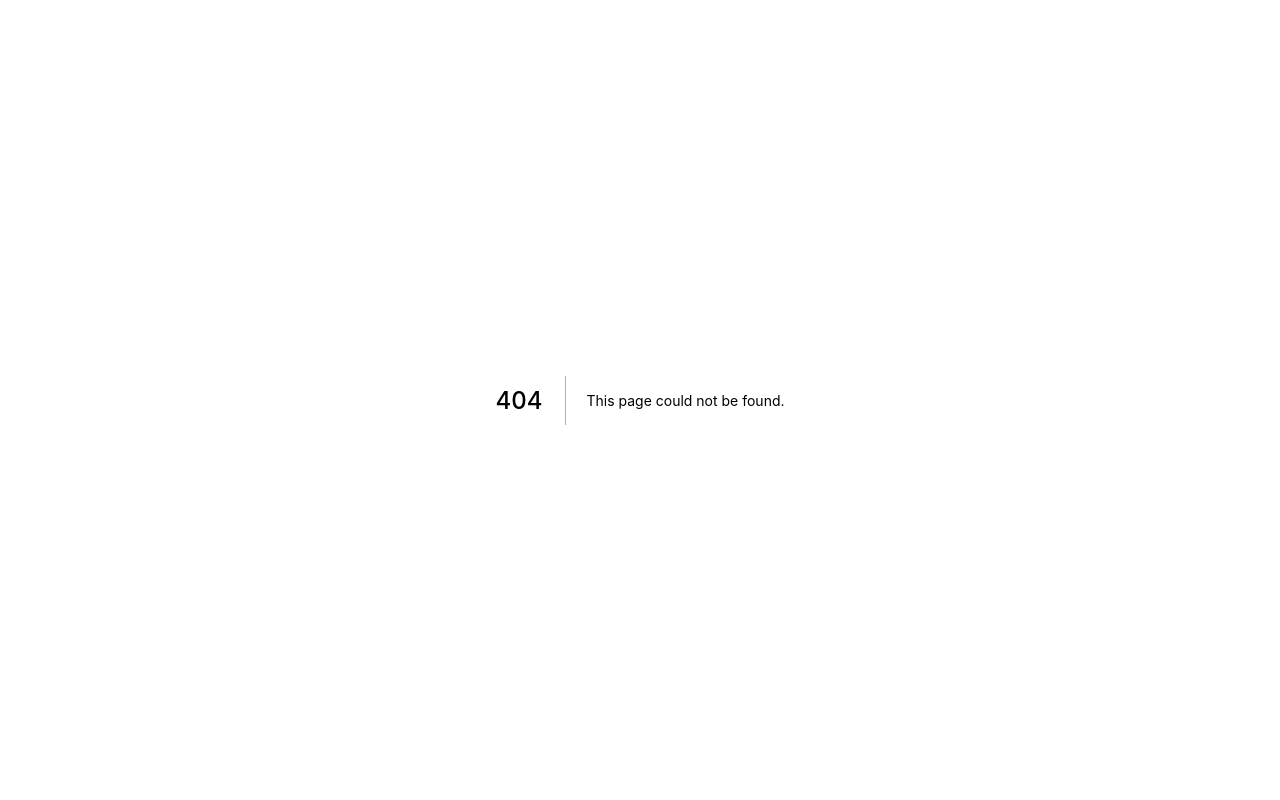
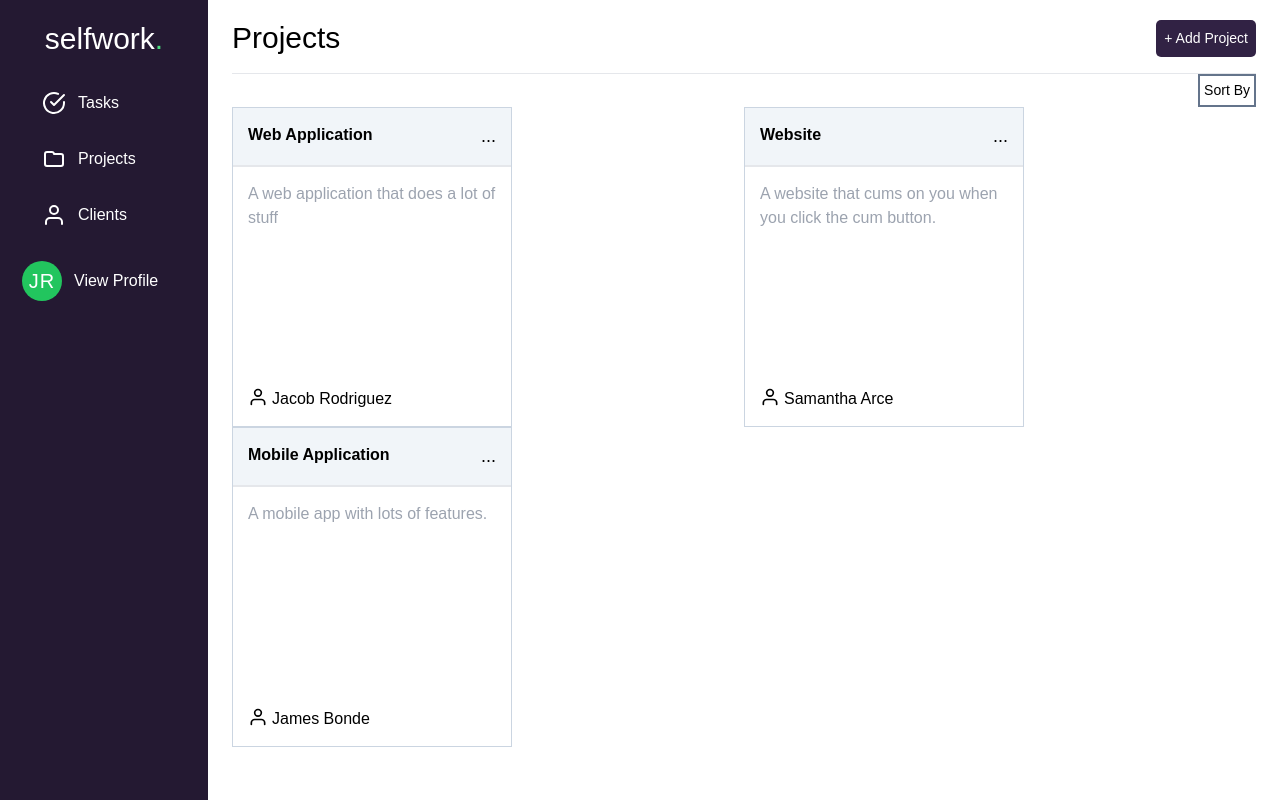
Before and after one commit to jacobrdz77/project-mgmt-nextjs-ts, a Next.js app: page /projects in a window 1280 px wide. Before the commit this address had no page. Built offline with nearby package versions, Linux system fonts and the light colour scheme.

Commit message:
Started on Projects UI and created UI components for the Project Page. Not finished with Page.

```diff
--- a/components/Layout/Layout.tsx
+++ b/components/Layout/Layout.tsx
@@ -7,9 +7,9 @@ type LayoutProps = {
 
 const Layout: React.FC<LayoutProps> = ({ children }) => {
   return (
-    <div className="flex flex-row">
+    <div className="w-full flex flex-row">
       <NavBar />
-      <main>{children}</main>
+      <main className="grow">{children}</main>
     </div>
   );
 };
--- a/components/Layout/NavBar.tsx
+++ b/components/Layout/NavBar.tsx
@@ -6,8 +6,8 @@ import Avatar from "./Avatar";
 
 const NavBar: React.FC = () => {
   return (
-    <nav className="bg-primary sticky top-0 left-0 w-[208px] h-screen m-0 text-center text-white">
-      <div className="h-full relative">
+    <nav className="grow-0 sticky top-0 left-0 w-[208px] h-screen m-0 text-center bg-primary  text-white">
+      <div>
         {/* LOGO */}
         <div className="mt-4 mb-5 mx-auto text-[30px]">
           selfwork<span className="text-green-400">.</span>
@@ -80,7 +80,7 @@ const NavBar: React.FC = () => {
           </div>
         </div>
         {/* User Profile */}
-        <div className="w-full mt-[620px]">
+        <div className="w-full mt-3">
           <div className="w-[164px] flex items-center justify-start mx-auto">
             <Avatar userName={"Jacob Rodriguez"} />
             <a href="/profile" className="ml-3 hover:underline">
--- /dev/null
+++ b/components/ProjectCard.tsx
@@ -0,0 +1,51 @@
+import React from "react";
+
+const ProjectCard: React.FC<{
+  title: string;
+  description: string;
+  projectId: string;
+  clientName: string;
+}> = ({ title, description, projectId, clientName }) => {
+  return (
+    <div className="flex flex-col min-w-[280px] max-w-[280px] min-h-[320px] max-h-[360px] border border-slate-300">
+      {/* Header */}
+      <div className="flex justify-between p-[15px] bg-slate-100 border-b-2">
+        <a
+          href={`/projects/${projectId}`}
+          className="font-semibold hover:underline"
+        >
+          {title}
+        </a>
+        <span className="text-[18px] hover:cursor-pointer">...</span>
+      </div>
+
+      {/* Info */}
+      <div className="grow p-[15px] flex flex-col">
+        <div></div>
+        {/* Description */}
+        <div className="grow text-gray-400">{description}</div>
+        {/* Footer */}
+        <div className="flex align-middle">
+          <svg
+            xmlns="http://www.w3.org/2000/svg"
+            width="20"
+            height="20"
+            viewBox="0 0 24 24"
+            fill="none"
+            stroke="currentColor"
+            strokeWidth="2"
+            strokeLinecap="round"
+            strokeLinejoin="round"
+            className="feather feather-user"
+          >
+            <path d="M20 21v-2a4 4 0 0 0-4-4H8a4 4 0 0 0-4 4v2"></path>
+            <circle cx="12" cy="7" r="4"></circle>
+          </svg>
+          <span className="ml-1">{clientName}</span>
+        </div>
+      </div>
+    </div>
+  );
+};
+
+export default ProjectCard;
--- /dev/null
+++ b/components/UI/Header.tsx
@@ -0,0 +1,23 @@
+import React from "react";
+
+type HeaderProps = {
+  title: string;
+  buttonHandler: () => void;
+};
+
+const Header: React.FC<HeaderProps> = ({ title, buttonHandler }) => {
+  return (
+    <header className="flex justify-between">
+      <h1 className="text-3xl">{title}</h1>
+      <button
+        className="bg-button text-white text-[14px] py-2 px-2 rounded-[5px]"
+        type="button"
+        onClick={buttonHandler}
+      >
+        + Add Project
+      </button>
+    </header>
+  );
+};
+
+export default Header;
--- a/next.config.js
+++ b/next.config.js
@@ -6,13 +6,13 @@ const nextConfig = {
 
 module.exports = {
   nextConfig,
-  async redirects() {
-    return [
-      {
-        source: "/",
-        destination: "/home",
-        permanent: true,
-      },
-    ];
-  },
+  // async redirects() {
+  //   return [
+  //     {
+  //       source: "/",
+  //       destination: "/",
+  //       permanent: false,
+  //     },
+  //   ];
+  // },
 };
--- /dev/null
+++ b/pages/api/projects.ts
@@ -0,0 +1,28 @@
+import { NextApiRequest, NextApiResponse } from "next";
+const DUMMY_PROJECTS = [
+  {
+    id: "1",
+    name: "Web Application",
+    clientName: "Jacob Rodriguez",
+    hourlyRate: 80,
+    description: "A web application that does a lot of stuff",
+  },
+  {
+    id: "2",
+    name: "Website",
+    clientName: "Samantha Arce",
+    hourlyRate: 86,
+    description: "A website that cums on you when you click the cum button.",
+  },
+  {
+    id: "3",
+    name: "Mobile Application",
+    clientName: "James Bonde",
+    hourlyRate: 120,
+    description: "A mobile app with lots of features.",
+  },
+];
+
+export default function handler(req: NextApiRequest, res: NextApiResponse) {
+  res.status(200).json({ DUMMY_PROJECTS });
+}
--- a/pages/home/index.tsx
+++ /dev/null
@@ -1,13 +0,0 @@
-import { NextPage } from "next";
-import React from "react";
-import Layout from "../../components/Layout/Layout";
-
-const ProjectsPage: NextPage = () => {
-  return (
-    <Layout>
-      <div className="text-3xl">Projects Page</div>
-    </Layout>
-  );
-};
-
-export default ProjectsPage;
--- /dev/null
+++ b/pages/index.tsx
@@ -0,0 +1,7 @@
+import React from "react";
+
+const StartUpPage = () => {
+  return <div>index</div>;
+};
+
+export default StartUpPage;
--- /dev/null
+++ b/pages/projects/[projectId].tsx
@@ -0,0 +1,12 @@
+import React from "react";
+import Layout from "../../components/Layout/Layout";
+
+const ProjectDetailPage = () => {
+  return (
+    <Layout>
+      <div>ProjectDetailPage</div>
+    </Layout>
+  );
+};
+
+export default ProjectDetailPage;
--- /dev/null
+++ b/pages/projects/index.tsx
@@ -0,0 +1,54 @@
+import { NextPage } from "next";
+import Head from "next/head";
+import React, { useEffect, useState } from "react";
+import Header from "../../components/UI/Header";
+import Layout from "../../components/Layout/Layout";
+import ProjectCard from "../../components/ProjectCard";
+
+const ProjectsPage: NextPage = () => {
+  const [projects, setProjects] = useState<any[]>([]);
+  const addProjectHandler = (): void => {};
+
+  useEffect(() => {
+    async function getProjects() {
+      const res = await fetch("/api/projects");
+      const data = await res.json();
+      setProjects(() => {
+        return data.DUMMY_PROJECTS;
+      });
+    }
+    getProjects();
+  }, []);
+
+  return (
+    <Layout>
+      {/* Wrapper */}
+      <div className="pt-5 px-6">
+        <Header title="Projects" buttonHandler={addProjectHandler} />
+        <hr className="mt-4" />
+        {/* Filter buttons */}
+        <div className="text-[14px] flex justify-end">
+          <button className="border-2 border-slate-500 p-1">Sort By</button>
+        </div>
+        <div className="grid grid-cols-2 ">
+          {/* Grid of projects */}
+          {projects.length !== 0 ? (
+            projects.map((project) => (
+              <ProjectCard
+                title={project.name}
+                key={project.id}
+                projectId={project.id}
+                description={project.description}
+                clientName={project.clientName}
+              />
+            ))
+          ) : (
+            <p>No Projects</p>
+          )}
+        </div>
+      </div>
+    </Layout>
+  );
+};
+
+export default ProjectsPage;
```
Also changed, not shown: components/NoProjects.tsx (added), public/selfwork..svg (renamed from components/Layout/selfwork..svg).
